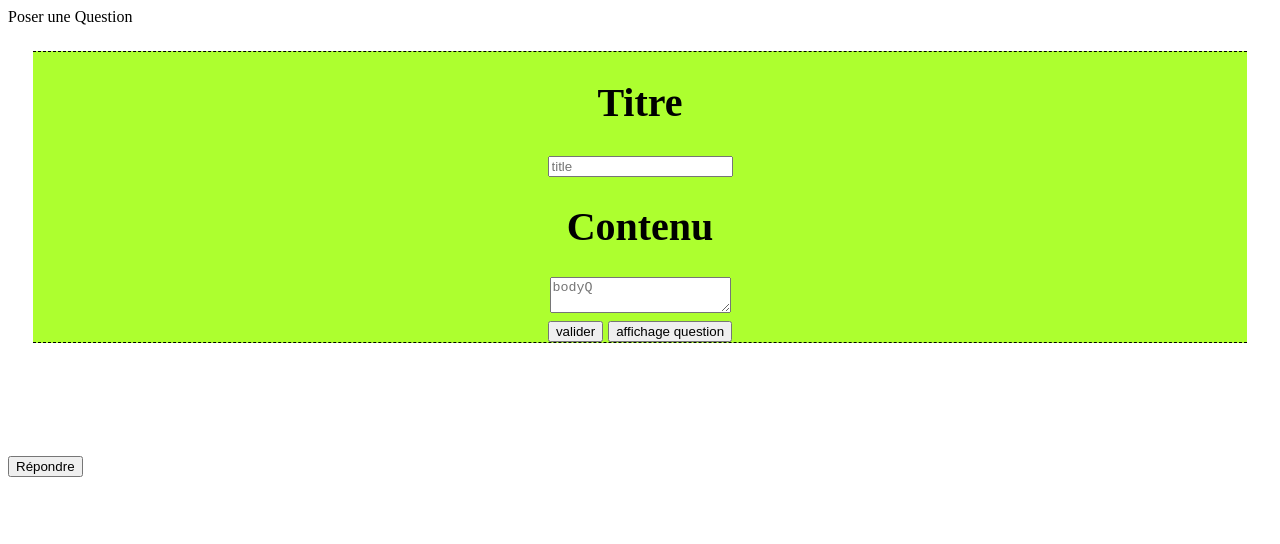
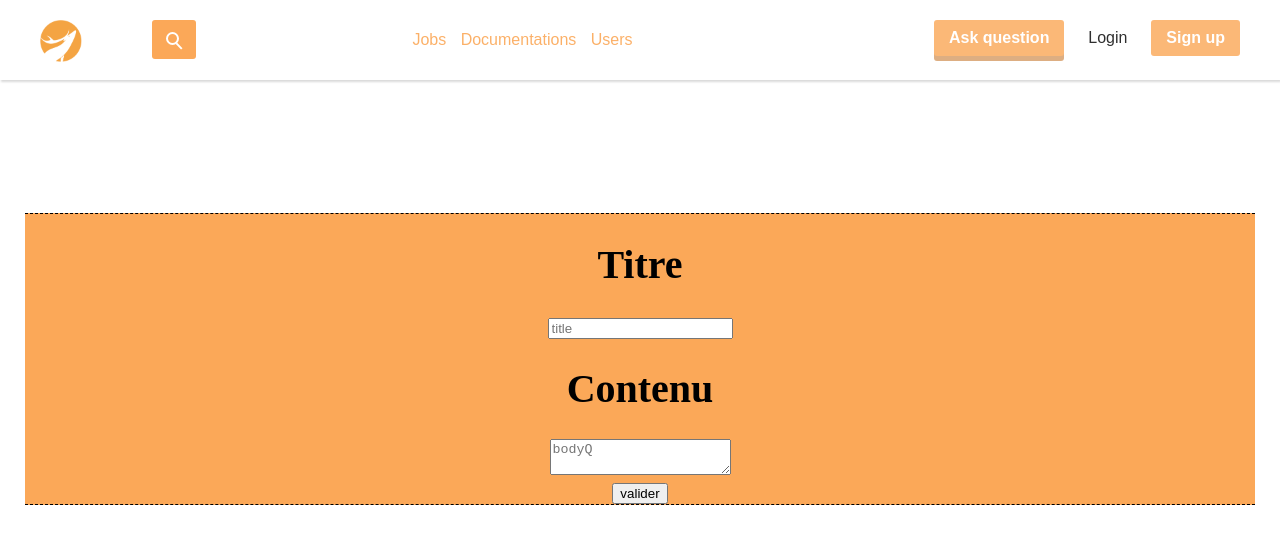
Before and after one commit to franck65s/wildExchange, a website: page pageFormulaireQuestion.html in a window 1280 px wide. Drawn offline with nearby package versions, Linux system fonts and the light colour scheme.

Commit message:
ajout nav bar sur page thml pour pres de cette aprem

```diff
--- a/assets/css/planning.css
+++ b/assets/css/planning.css
@@ -17,7 +17,7 @@ border-width:1px;
 border-bottom-width:1px;
  border-bottom-style: dashed;
  border-bottom-color:black;
- background-color: greenyellow;
+ background-color: #DCDCDC;
 font-size: 20px;
 text-align: left;
 
@@ -30,7 +30,7 @@ border-bottom-width:1px;
  border-top-width:1px;
  border-top-style: dashed;
  border-top-color:black;
- background-color: greenyellow;
+ background-color:#fba858;
  font-size: 20px;
  text-align: left;
 }
@@ -41,8 +41,12 @@ border-bottom-width:1px;
  border-top-width:1px;
  border-top-style: dashed;
  border-top-color:black;
- background-color: greenyellow;
+ background-color: #fba858;
  font-size: 20px;
  text-align: center;
 margin: 25px;
 }
+#textQuestion{
+width: 200px;
+
+}
--- a/createQuestion.html
+++ b/createQuestion.html
@@ -1,7 +1,9 @@
-<div>
-    Poser une Question</div>
-
-
+</br>
+</br>
+</br>
+</br>
+</br>
+</br>
 
 <div id="title">
     <div>
@@ -15,7 +17,7 @@
 
 <button ng-click="$ctrl.submit($ctrl.questions)">valider</button>
 
-<button ng-click="$ctrl.getQuestion($ctrl.questions)">affichage question</button>
+
 </div>
 </div>
 </div>
@@ -35,6 +37,5 @@
     </li>
 </ol>
 
-<button ng-click="">Répondre</button>
 
 </div>
--- a/pageFormulaireQuestion.html
+++ b/pageFormulaireQuestion.html
@@ -5,11 +5,67 @@
   <meta charset="utf-8" />
   <title>wildexchange</title>
   <link href="assets/css/planning.css" rel="stylesheet" type="text/css" />
-
+  <link rel="stylesheet" href="js/components/main/index.css">
+  <link rel="stylesheet" href="js/components/main/header-basic-light.css">
+  <link href='http://fonts.googleapis.com/css?family=Cookie' rel='stylesheet' type='text/css'>
 </head>
 
 <body>
+  <header class="header-search">
 
+    <div class="header-limiter">
+
+      <h1>
+        <a href="http://localhost:8080/"><img src="../../../assets/img/logo_orange_pastille.png" alt="Logo_wild" height="42" width="42"></a>
+      </h1>
+
+      <form method="get" action="#">
+        <input type="search" placeholder="Search!" name="search">
+      </form>
+
+      <nav>
+        <a href="#">Jobs</a>
+        <a href="#">Documentations</a>
+        <a href="#">Users</a>
+
+        <ul>
+          <li>
+            <a href="http://localhost:8080/pageFormulaireQuestion.html">
+              <font color="white">Ask question</font>
+            </a>
+          </li>
+          <li>
+            <a href="http://localhost:8080/indexR">
+              <font color=# fba858>Login</font>
+            </a>
+          </li>
+          <li>
+            <a href="http://localhost:8080/indexR#toregister">
+              <font color="white">Sign up</font>
+            </a>
+          </li>
+        </ul>
+
+      </nav>
+    </div>
+
+  </header>
+
+  <!-- script search -->
+  <script src="http://ajax.googleapis.com/ajax/libs/jquery/2.1.1/jquery.min.js"></script>
+  <script>
+    $(document).ready(function () {
+
+      $('.header-search form').on('click', function (e) {
+
+        if (e.target == this) {
+          $(this).find('input').toggle();
+        }
+
+      });
+    });
+
+  </script>
 
 
   <create-q></create-q>
```
Also changed, not shown: db.json (+6 -6 lines), index.html (+54 -1 lines), indexR.html (+52 -3 lines), js/components/main/main.html (+3 -0 lines).
